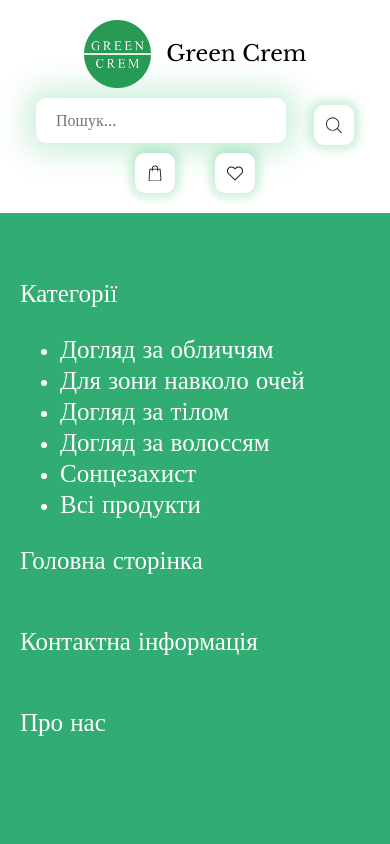
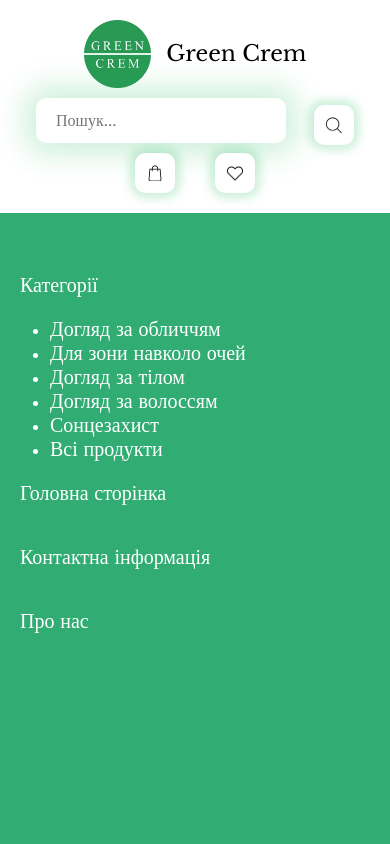
Before and after one commit to AndriyStep12/GreenCrem, a Next.js app: page /cart in a window 390 px wide. Shown: the top 844 px of the page. Built offline with nearby package versions, Linux system fonts and the light colour scheme; no server answers.

Commit message:
fixing leftBar

```diff
--- a/src/app/components/leftBar/leftBar.scss
+++ b/src/app/components/leftBar/leftBar.scss
@@ -35,45 +35,45 @@
 
 @media (max-width: 1200px) {
     .leftBar {
-        width: 35%;
-        padding: 60px 30px;
+        width: 35%!important;
+        padding: 60px 30px!important;
     }
 }
 
 @media (max-width: 786px) {
     .leftBar {
-        width: 100%;
-        padding: 50px 20px;
+        width: 100%!important;
+        padding: 50px 20px!important;
     }
 
-    a, h2 {
-        font-size: 22px;
+    .leftBar a, h2 {
+        font-size: 22px!important;
     }
 
-    ul li {
-        font-size: 18px;
+    .leftBar ul li {
+        font-size: 18px!important;
     }
 }
 
 @media (max-width: 768px) {
     .leftBar {
-        width: 100%;
-        padding: 40px 20px;
+        width: 100%!important;
+        padding: 40px 20px!important;
     }
 
-    a, h2 {
-        font-size: 20px;
+    .leftBar a, h2 {
+        font-size: 20px!important;
     }
 
-    ul {
-        margin-left: 30px;
+    .leftBar ul {
+        margin-left: 30px!important;
     }
 
-    ul li {
-        font-size: 16px;
+    .leftBar ul li {
+        font-size: 16px!important;
     }
 
-    .h2 {
-        margin: 20px 0;
+    .leftBar .h2 {
+        margin: 20px 0!important;
     }
 }
```
